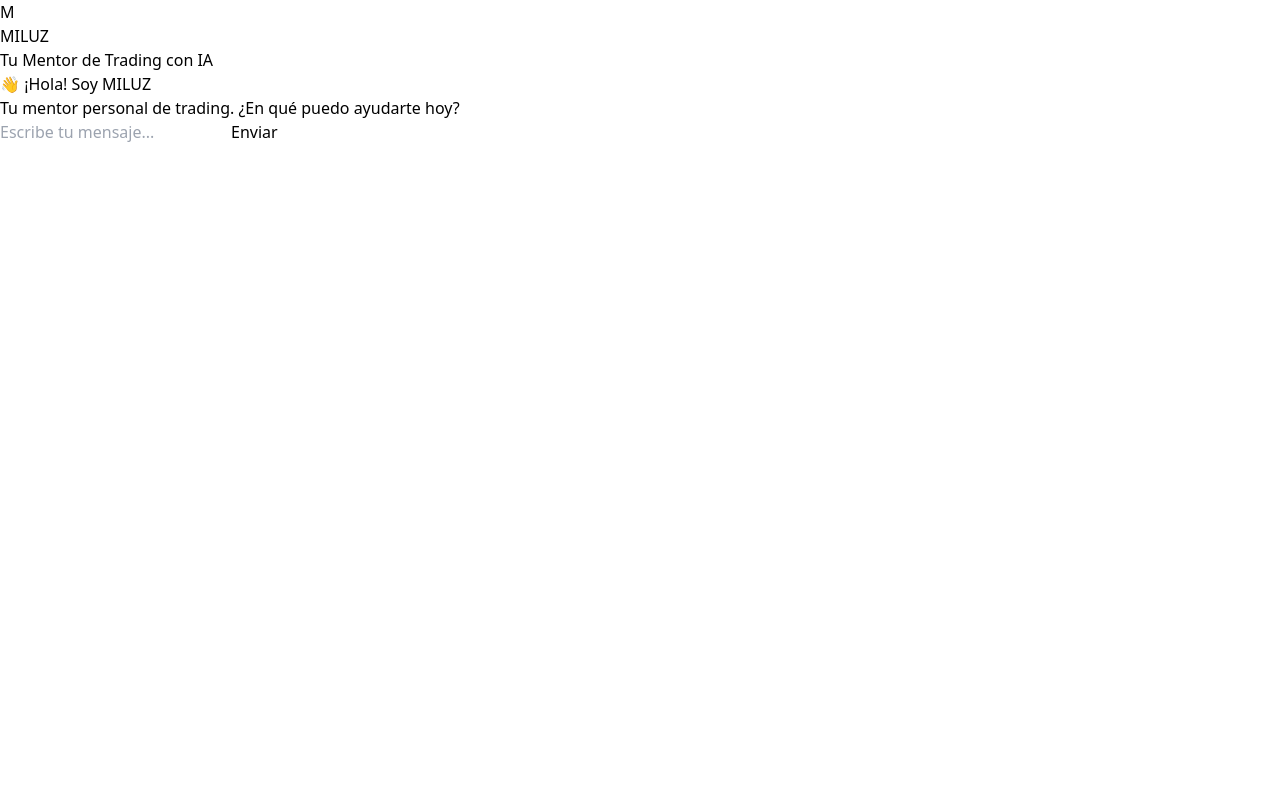
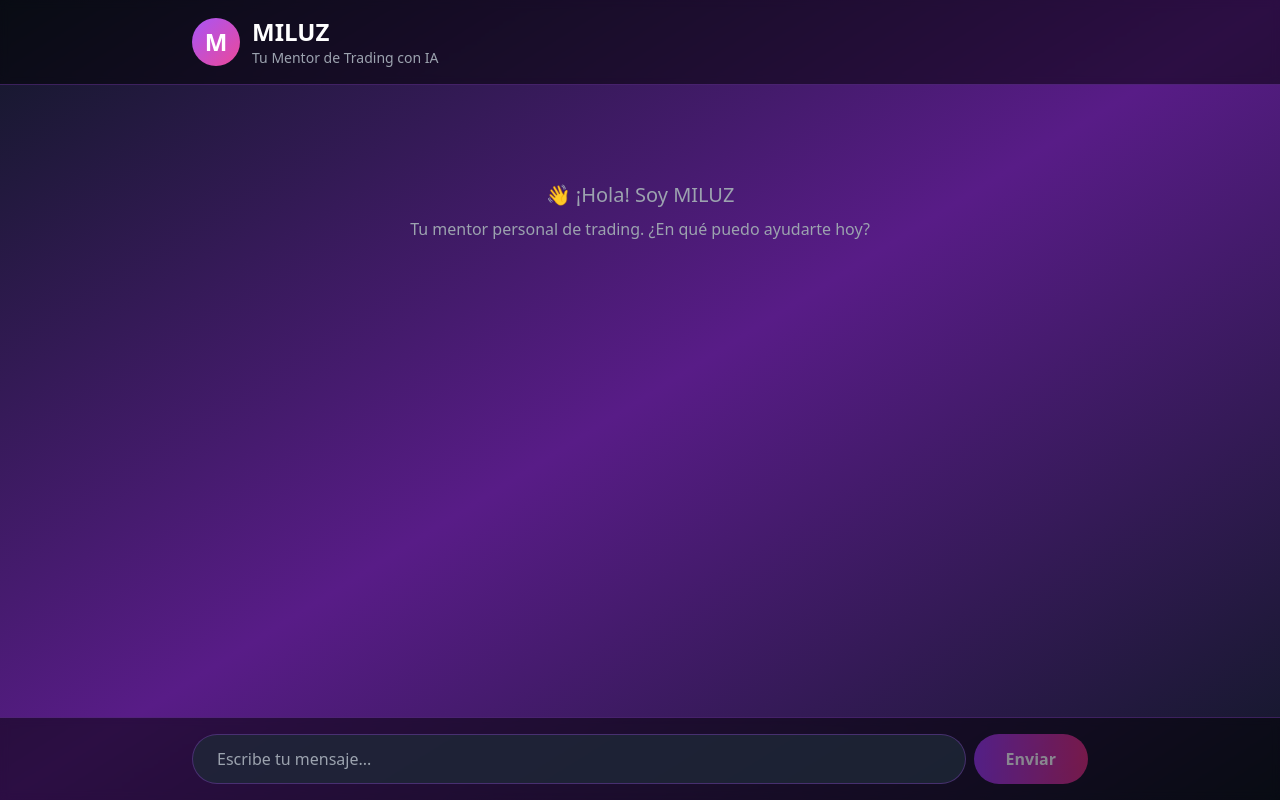
Before and after one commit to mamigabi/miluz-ai, a Next.js app: page / in a window 1280 px wide. Built offline with nearby package versions, Linux system fonts and the light colour scheme.

Commit message:
Create tailwind.config.ts

```diff
--- /dev/null
+++ b/tailwind.config.ts
@@ -0,0 +1,15 @@
+import type { Config } from 'tailwindcss';
+
+const config: Config = {
+  content: [
+    './pages/**/*.{js,ts,jsx,tsx,mdx}',
+    './components/**/*.{js,ts,jsx,tsx,mdx}',
+    './app/**/*.{js,ts,jsx,tsx,mdx}',
+  ],
+  theme: {
+    extend: {},
+  },
+  plugins: [],
+};
+
+export default config;
```
